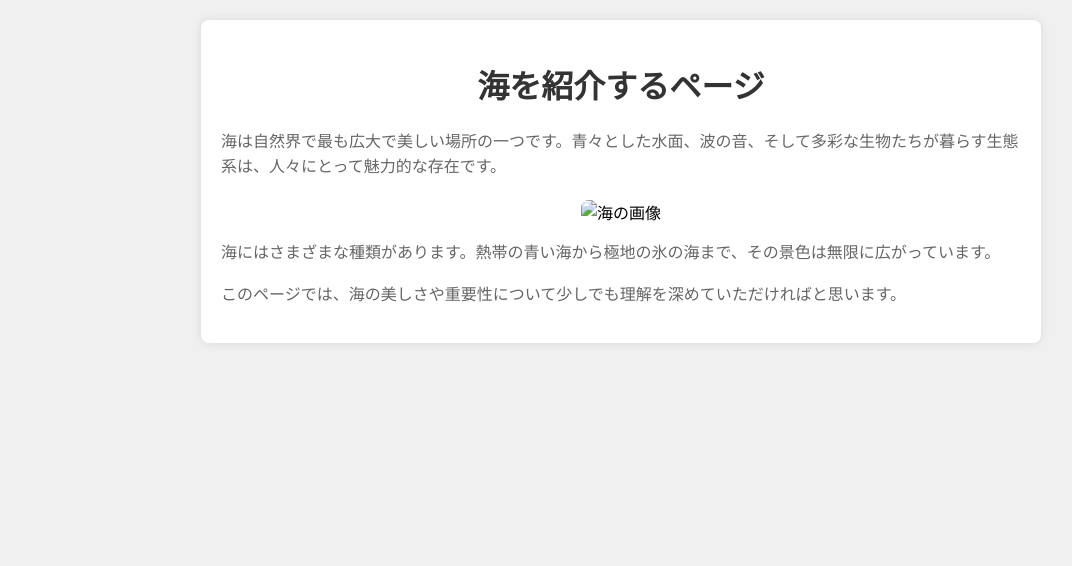
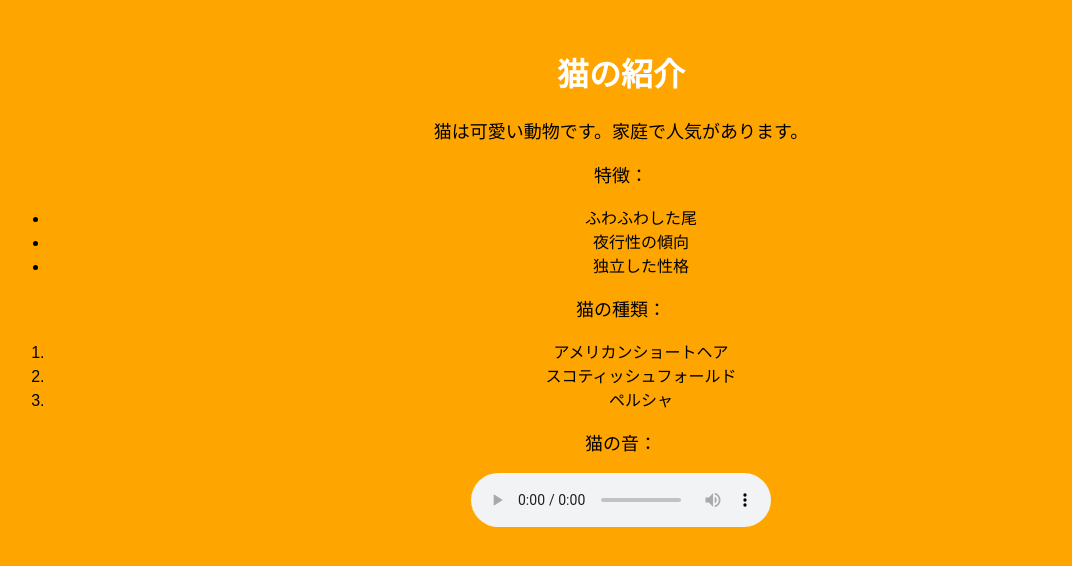
Before and after one commit to kaiki240704/0704, a plain HTML site: page index.html in a window 1280 px wide. Shown: the whole page, without its empty margins (19-1091 px from the left). Drawn offline with Linux system fonts and the light colour scheme.

Commit message:
猫に変更

```diff
--- a/index.html
+++ b/index.html
@@ -3,50 +3,41 @@
 <head>
     <meta charset="UTF-8">
     <meta name="viewport" content="width=device-width, initial-scale=1.0">
-    <title>海を紹介するページ</title>
+    <title>猫の紹介ページ</title>
     <style>
         body {
+            background-color: orange;
             font-family: Arial, sans-serif;
-            margin: 20px;
-            padding: 0;
-            background-color: #f0f0f0;
-        }
-        .container {
-            max-width: 800px;
-            margin: 0 auto;
-            background-color: #fff;
+            text-align: center;
             padding: 20px;
-            border-radius: 8px;
-            box-shadow: 0 0 10px rgba(0,0,0,0.1);
         }
         h1 {
-            text-align: center;
-            color: #333;
+            color: white;
         }
         p {
-            line-height: 1.6;
-            color: #666;
-        }
-        .image-container {
-            text-align: center;
-            margin-top: 20px;
-        }
-        .image-container img {
-            max-width: 100%;
-            height: auto;
-            border-radius: 8px;
+            font-size: 18px;
         }
     </style>
 </head>
 <body>
-    <div class="container">
-        <h1>海を紹介するページ</h1>
-        <p>海は自然界で最も広大で美しい場所の一つです。青々とした水面、波の音、そして多彩な生物たちが暮らす生態系は、人々にとって魅力的な存在です。</p>
-        <div class="image-container">
-            <img src="ocean.jpg" alt="海の画像">
-        </div>
-        <p>海にはさまざまな種類があります。熱帯の青い海から極地の氷の海まで、その景色は無限に広がっています。</p>
-        <p>このページでは、海の美しさや重要性について少しでも理解を深めていただければと思います。</p>
-    </div>
+    <h1>猫の紹介</h1>
+    <p>猫は可愛い動物です。家庭で人気があります。</p>
+    <p>特徴：</p>
+    <ul>
+        <li>ふわふわした尾</li>
+        <li>夜行性の傾向</li>
+        <li>独立した性格</li>
+    </ul>
+    <p>猫の種類：</p>
+    <ol>
+        <li>アメリカンショートヘア</li>
+        <li>スコティッシュフォールド</li>
+        <li>ペルシャ</li>
+    </ol>
+    <p>猫の音：</p>
+    <audio controls>
+        <source src="cat_sound.mp3" type="audio/mpeg">
+        Your browser does not support the audio element.
+    </audio>
 </body>
 </html>
```
